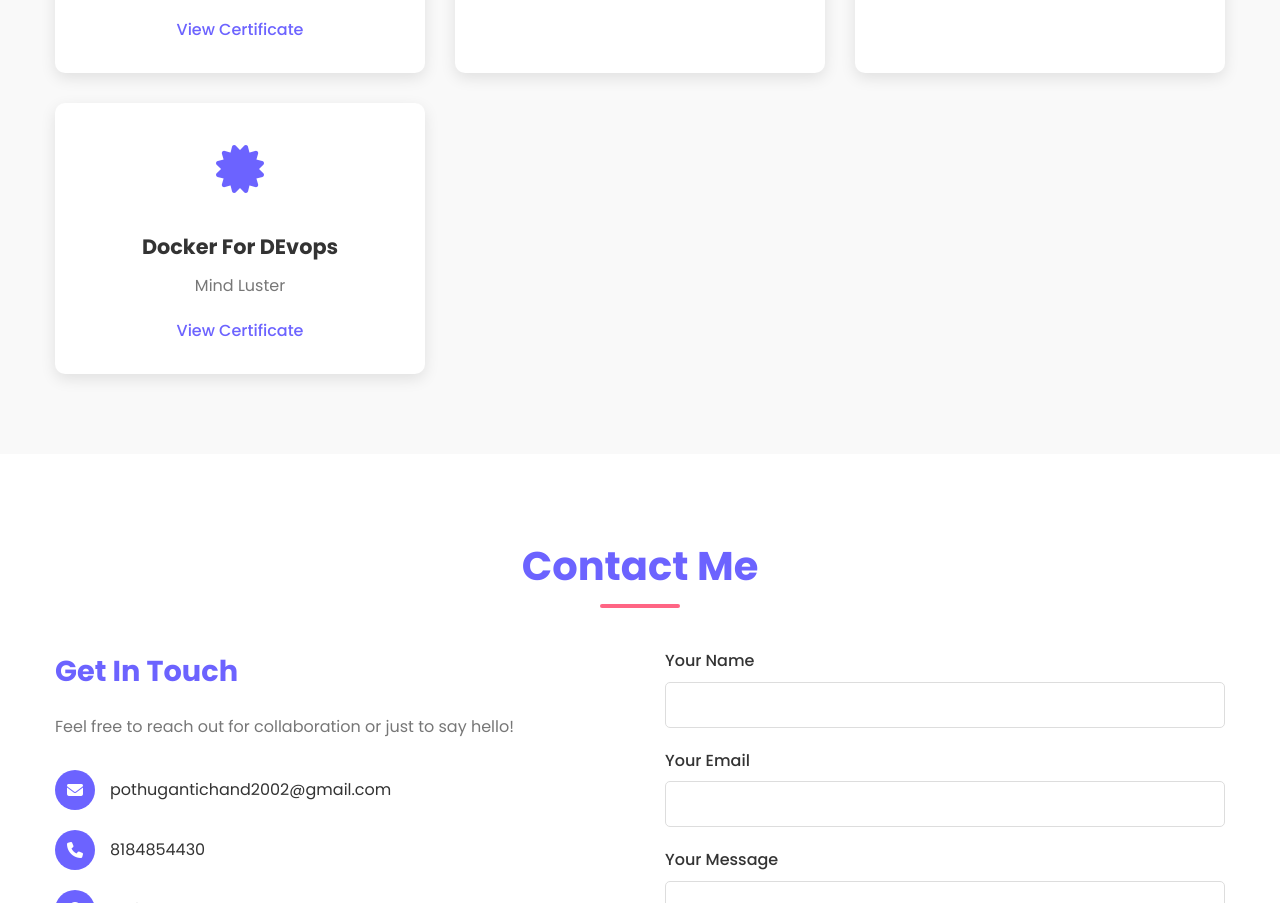
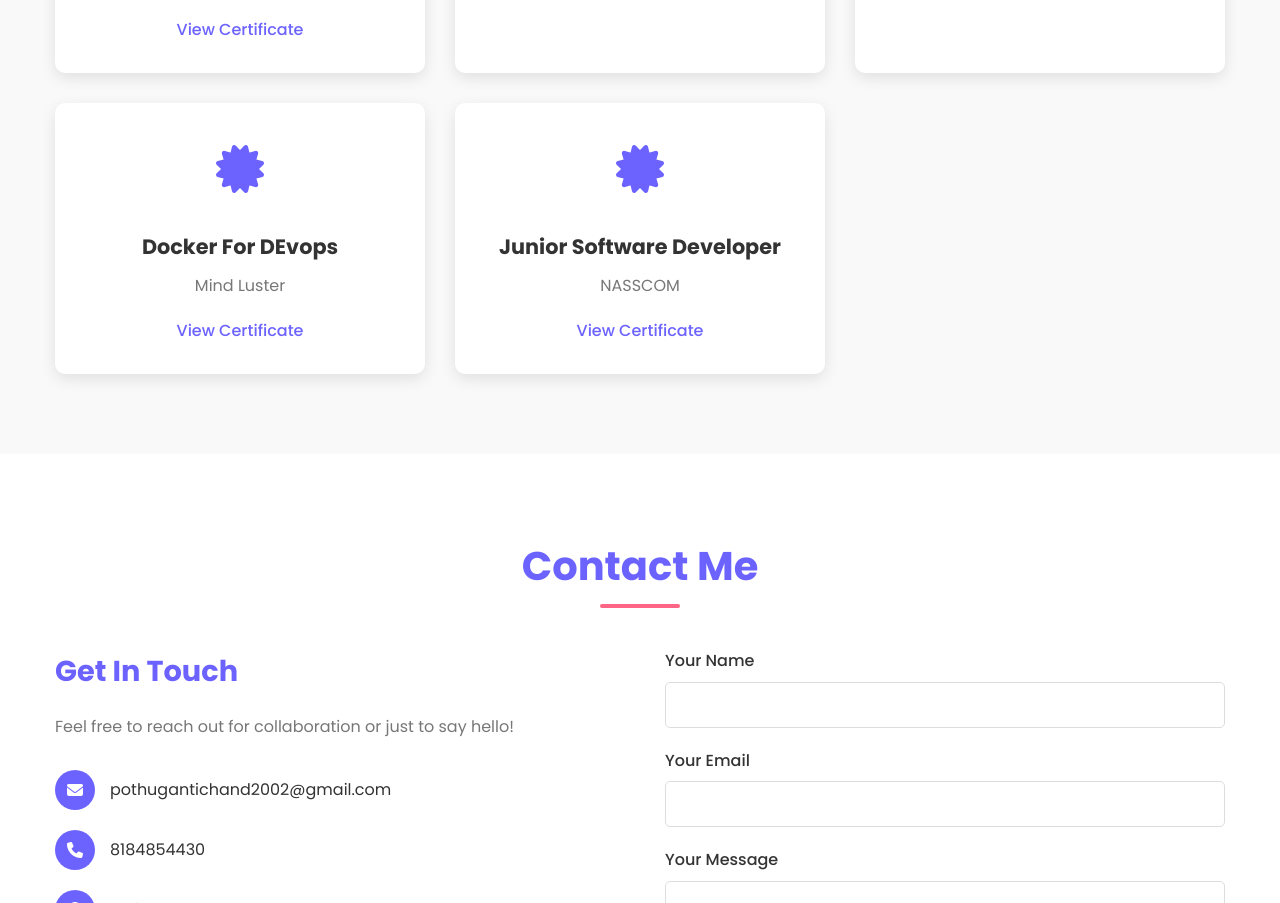
Before and after one commit to chand2002-ctrl/Portfolio, a plain HTML site: page index.html in a window 1280 px wide. Shown: the part 4975-5878 px from the top of the page. Drawn offline with Linux system fonts and the light colour scheme.

Commit message:
feat: update certification links and add NASSCOM Junior Software Developer certification

```diff
--- a/index.html
+++ b/index.html
@@ -352,7 +352,7 @@
             </h3>
             <p class="certification-org">EduSkills</p>
             <a
-              href="c:\Users\hasin\Desktop\my portfolio\my portfolio\assects\Blackbuck Engineers.jpg"
+              href="assects\Blackbuck Engineers.jpg"
               class="certification-link"
               >View Certificate</a
             >
@@ -391,6 +391,15 @@
               >View Certificate</a
             >
           </div>
+          <div class="certification-card">
+            <div class="certification-icon">
+              <i class="fas fa-certificate"></i>
+            </div>
+            <h3 class="certification-title">Junior Software Developer</h3>
+            <p class="certification-org">NASSCOM</p>
+            <a href="assects/Nasscoms.jpg" class="certification-link"
+              >View Certificate</a
+            >
 
         </div>
       </div>
```
